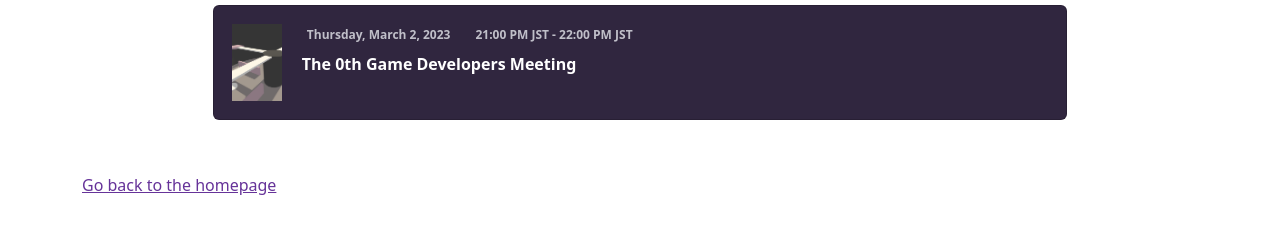
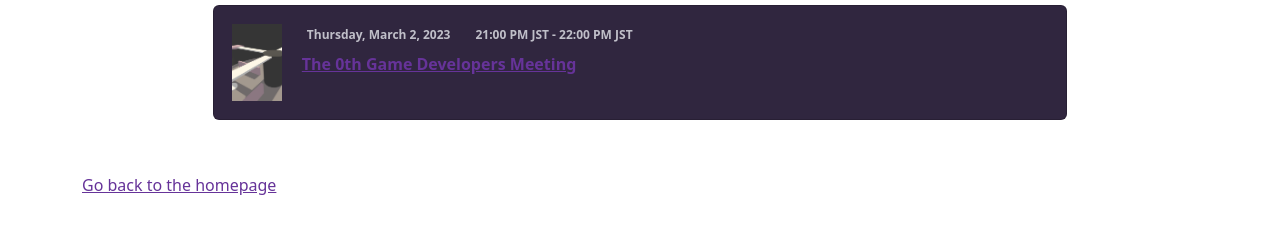
Before and after one commit to metaverse-gdm/gdm-website, a Gatsby site: page /event in a window 1280 px wide. Shown: the part 215-448 px from the top of the page. Built offline with nearby package versions, Linux system fonts and the light colour scheme; Gatsby itself is replaced by a stand-in of ours; some icons are missing.

Commit message:
Update event.js

```diff
--- a/src/pages/event.js
+++ b/src/pages/event.js
@@ -27,7 +27,7 @@ const AboutPage = () => (
                         <div class="card-body">
                             <h4 class="card-title h5 h4-sm"><i class="fas fa-caret-right" aria-hidden="true"></i><span>Thursday, March 2, 2023</span>
                             <i class="fas fa-caret-right" aria-hidden="true"></i><span>21:00 PM JST - 22:00 PM JST</span> </h4>
-                            <p class="card-text">The 0th Game Developers Meeting</p>
+                            <p class="card-text"><a href="gdm_0th"> The 0th Game Developers Meeting</a></p>
                         </div>
                     </div>
                 </div>
```
